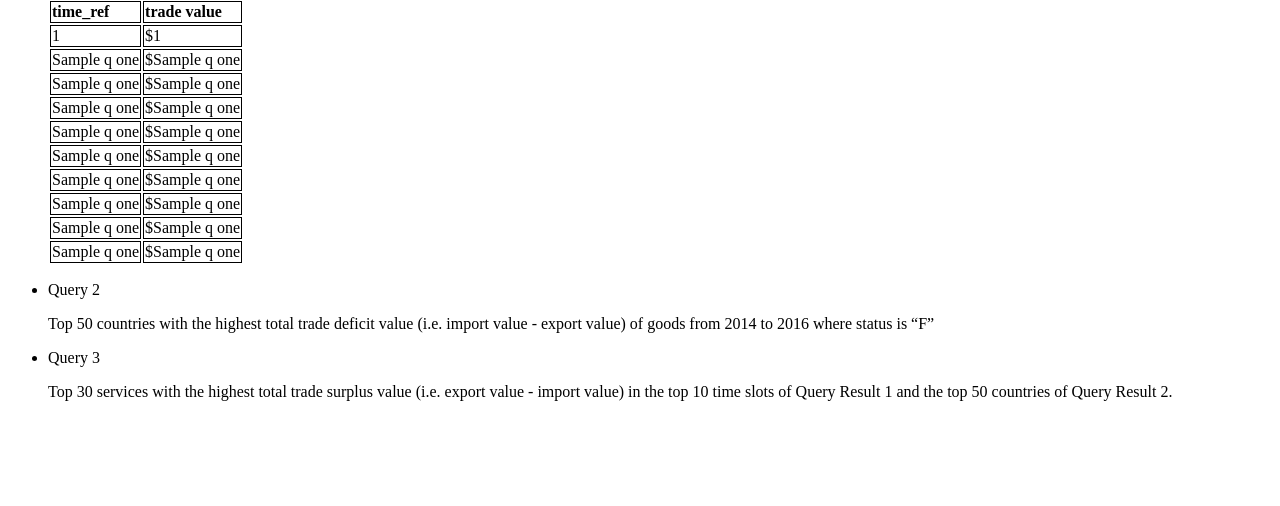
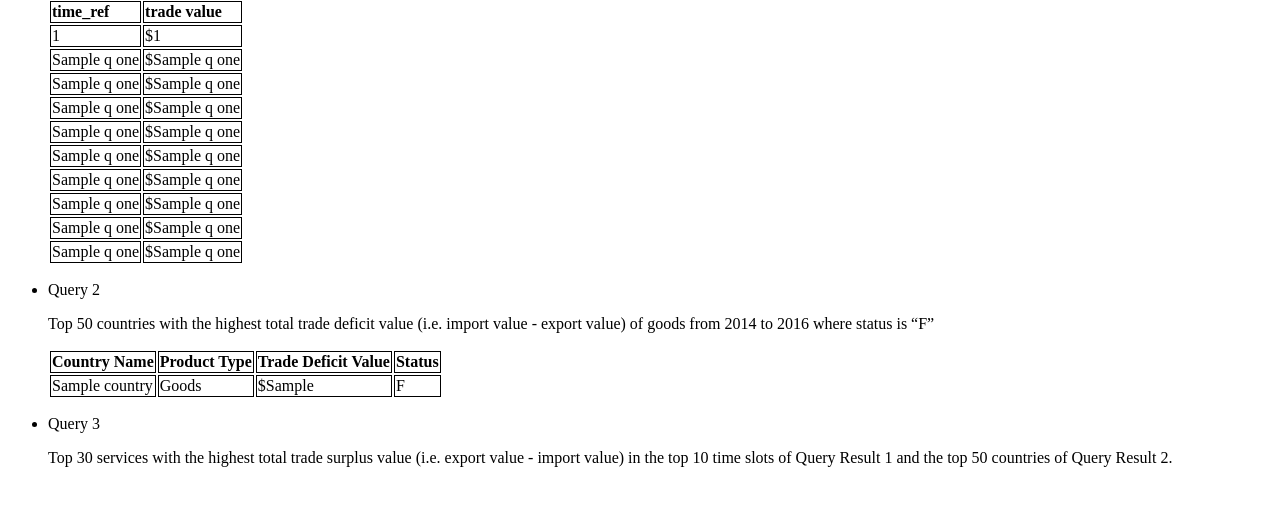
Before and after one commit to obrienb90/task-2, a Flask app: template templates/index.html in a window 1280 px wide. Shown: the part 149-655 px from the top of the page. Run offline with Flask 2, Linux system fonts and the light colour scheme; the template is opened without the code that fills it: most values are stand-ins (such as "Sample title", 1, 10 or a date in 2020).

Commit message:
Friday arvo

```diff
--- a/app.yaml
+++ b/app.yaml
@@ -1,5 +1,4 @@
 runtime: python38
-api_version: 1
 
 handlers:
 - url: /static
--- a/main.py
+++ b/main.py
@@ -78,6 +78,52 @@ def queryOne():
 
     return results_list
 
+# function to run query 2
+def queryTwo():
+
+    # define the query
+    QUERY = (
+        'select names.string_field_1 as Country, trade_deficit_value '
+        'from ('
+        'select exports.country_code, (imports.imports - exports.exports) as trade_deficit_value '
+        'from ('
+        'select country_code, SUM(value) as exports '
+        'from `s3298931-a1-2.gsquarterlySeptember20.gsquarterlySeptember20` '
+        'where status = "F" and account = "Exports" and product_type = "Goods" and '
+        'time_ref >= 201400 and time_ref <= 201612 '
+        'group by country_code) exports '
+
+        'inner join '
+
+        '(select country_code, SUM(value) as imports '
+        'from `s3298931-a1-2.gsquarterlySeptember20.gsquarterlySeptember20` '
+        'where status = "F" and account = "Imports" and product_type = "Goods" and '
+        'time_ref >= 201400 and time_ref <= 201612 '
+        'group by country_code '
+        ') as imports '
+        'on exports.country_code = imports.country_code '
+        'limit 50 '
+        ') as primary '
+
+        'inner join '
+
+        '`s3298931-a1-2.gsquarterlySeptember20.country_classification` as names '
+        'on primary.country_code = names.string_field_0 '
+        'order by trade_deficit_value DESC'
+    )
+
+    # execute the query
+    query_job = client.query(QUERY)
+    rows = query_job.result()
+
+    # create an empty list to store the results
+    results_list = []
+
+    for e in rows:
+        results_list.append(e)
+
+    return results_list
+
 # home page
 @app.route("/")
 def home():
@@ -85,7 +131,9 @@ def home():
     query_one = []
     query_one = queryOne()
 
-    return render_template("index.html", q_one=query_one)
+    query_two = queryTwo()
+
+    return render_template("index.html", q_one=query_one, q_two=query_two)
 
 if __name__ == "__main__":
     app.run(debug=True)
--- a/templates/index.html
+++ b/templates/index.html
@@ -12,7 +12,7 @@
                 <p>Query 1</p>
                 <p>Top 10 time slots (year and month) with the highest trade value (i.e. import value + export
                     value)</p>
-                    <!--RESULTS QUERY-->
+                    <!--RESULTS QUERY ONE-->
                     <table>
                         <tr>
                             <th>time_ref</th>
@@ -30,6 +30,23 @@
                 <p>Query 2</p>
                 <p> Top 50 countries with the highest total trade deficit value (i.e. import value - export value) of
                     goods from 2014 to 2016 where status is “F”</p>
+                    <!--RESULTS QUERY TWO-->
+                    <table>
+                        <tr>
+                            <th>Country Name</th>
+                            <th>Product Type</th>
+                            <th>Trade Deficit Value</th>
+                            <th>Status</th>
+                        </tr>
+                        {% for x in q_two %}
+                        <tr>
+                            <td>{{x.Country}}</td>
+                            <td>Goods</td>
+                            <td>${{x.trade_deficit_value}}</td>
+                            <td>F</td>
+                        </tr>
+                        {% endfor %}
+                    </table>
             </li>
             <li>
                 <p>Query 3</p>
```
